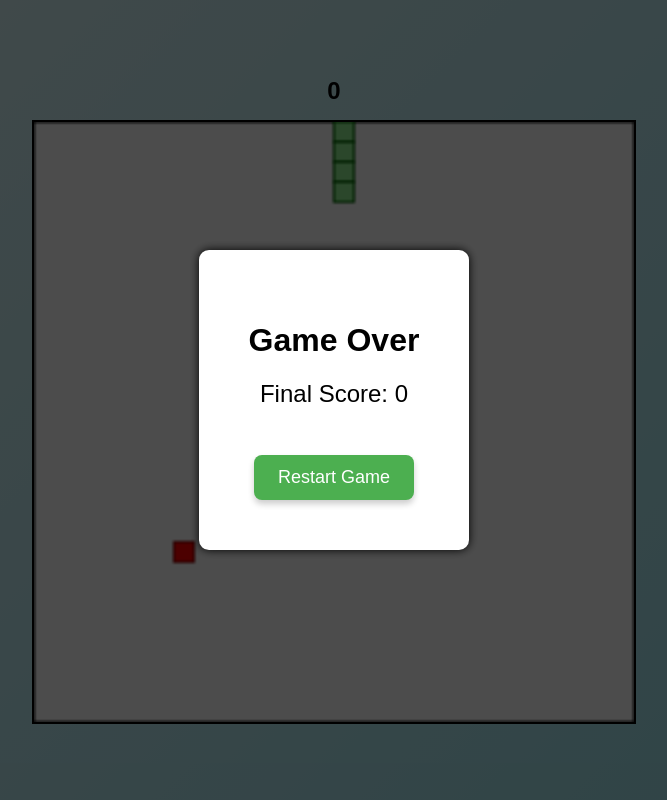
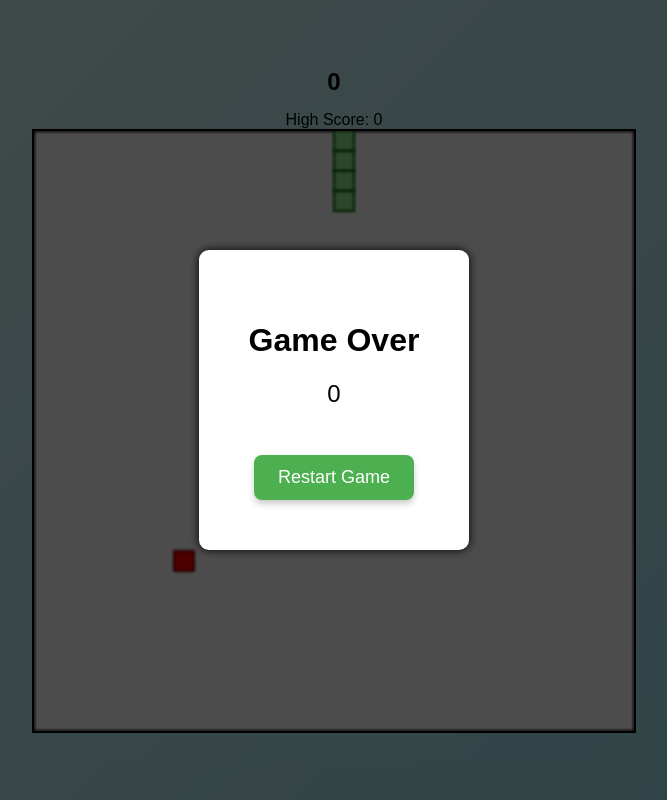
Before and after one commit to Ishaan-R1/Snake-Game, a plain HTML site: page index.html in a window 1280 px wide. Shown: the whole page, without its empty margins (306-973 px from the left). Drawn offline with Linux system fonts and the light colour scheme.

Commit message:
Storing high score in local storage

```diff
--- a/index.html
+++ b/index.html
@@ -10,10 +10,12 @@
 
 <body>
     <div id="score">0</div>
+    <div id="highScore">0</div>
+
     <div id="gameOverOverlay" class="overlay hidden">
         <div class="message-box">
             <h1>Game Over</h1>
-            <div id="finalScore"></div>
+            <div id="finalScore">0</div>
 
             <button id="restartBtn">Restart Game</button>
         </div>
--- a/script.js
+++ b/script.js
@@ -1,6 +1,9 @@
 const overlay = document.getElementById("gameOverOverlay");
 const restartBtn = document.getElementById("restartBtn");
 
+const savedHighScore = localStorage.getItem("highScore") || 0;
+document.getElementById("highScore").innerHTML =
+  "High Score: " + savedHighScore;
 // Get the canvas element
 const canvas = document.getElementById("gameCanvas");
 
@@ -42,9 +45,8 @@ let snake = [
 ];
 
 let score = 0;
-let finalScore = 0;
 
-document.getElementById("finalScore").innerHTML = "Final Score: " + 0;
+
 
 function drawSnakePart(snakePart) {
   ctx.fillStyle = "lightgreen";
@@ -103,7 +105,7 @@ function advanceSnake() {
   const didEatFood = snake[0].x === foodX && snake[0].y == foodY;
   if (didEatFood) {
     score += 10;
-    finalScore = score;
+    // finalScore = score;
     document.getElementById("score").innerHTML = score;
     document.getElementById("finalScore").innerHTML = "Final Score: " + score;
 
@@ -162,6 +164,7 @@ function resetGame() {
   dy = 0;
   score = 0;
   document.getElementById("score").innerHTML = score;
+  document.getElementById("finalScore").innerHTML = "Final Score: " + score;
   createFood();
 }
 
@@ -174,6 +177,16 @@ restartBtn.addEventListener("click", function () {
 function main() {
   if (didGameEnd()) {
     overlay.classList.remove("hidden");
+
+    const highScore = localStorage.getItem("highScore") || 0;
+
+    if (score > highScore) {
+      localStorage.setItem("highScore", score);
+      document.getElementById("highScore").innerHTML = "High Score: " + score;
+    } else {
+      document.getElementById("highScore").innerHTML =
+        "High Score: " + highScore;
+    }
     return; // Stop the loop if game over
   }
   setTimeout(function onTick() {
```
